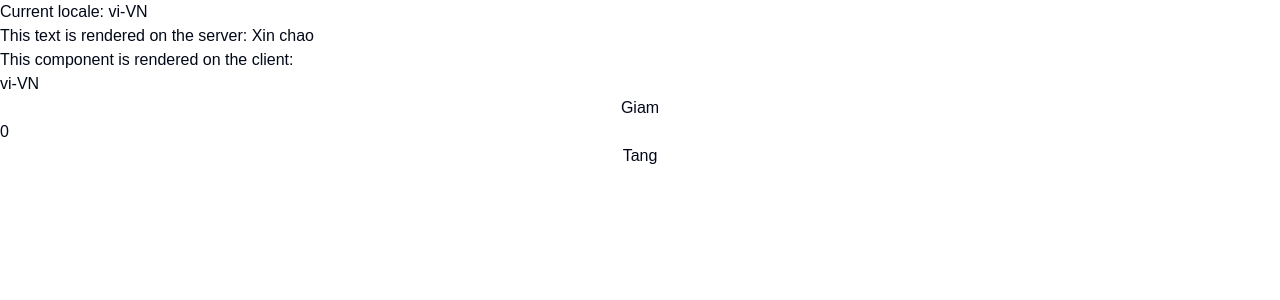
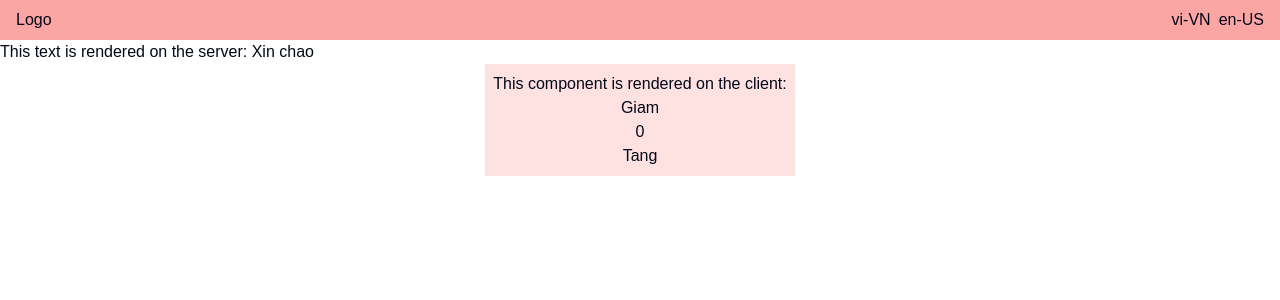
Before and after one commit to namthai-dev/LiveBotStore, a Next.js app: page /vi-VN/test in a window 1280 px wide. Shown: the top 300 px of the page. Built offline with nearby package versions, Linux system fonts and the light colour scheme.

Commit message:
fix: fix lib issues

```diff
--- a/app/[lang]/test/components/counter-component.tsx
+++ b/app/[lang]/test/components/counter.tsx
@@ -1,23 +1,19 @@
 'use client';
 
 import { useState } from 'react';
-import Link from 'next/link';
-import { useSwitchLocaleHref } from '@/hooks/use-switch-locale';
 
 import type { getDictionary } from '@/features/internationalization/get-dictionaries';
 
-export function CounterComponent({
+export function Counter({
   dictionary,
 }: {
   dictionary: Awaited<ReturnType<typeof getDictionary>>['counter'];
 }) {
   const [count, setCount] = useState(0);
-  const getSwitchLocaleHref = useSwitchLocaleHref()
 
   return (
-    <div className='flex flex-col'>
+    <div className='flex flex-col items-center bg-red-100 w-fit m-auto p-2'>
       This component is rendered on the client:
-      <Link href={getSwitchLocaleHref("vi-VN")}>vi-VN</Link>
       <button onClick={() => setCount(n => n - 1)}>
         {dictionary.decrement}
       </button>
--- /dev/null
+++ b/app/[lang]/test/components/header.tsx
@@ -0,0 +1,20 @@
+'use client'
+
+import React from 'react'
+import Link from 'next/link';
+
+import { useSwitchLocaleHref } from '@/hooks/use-switch-locale';
+
+export default function Header() {
+    const getSwitchLocaleHref = useSwitchLocaleHref()
+
+    return (
+        <div className='h-10 bg-red-300 flex justify-between items-center px-4'>
+            <p>Logo</p>
+            <ul className='flex gap-2'>
+                <Link href={getSwitchLocaleHref("vi-VN")}>vi-VN</Link>
+                <Link href={getSwitchLocaleHref("en-US")}>en-US</Link>
+            </ul>
+        </div>
+    )
+}
--- a/app/[lang]/test/page.tsx
+++ b/app/[lang]/test/page.tsx
@@ -1,7 +1,8 @@
 import { getDictionary } from '@/features/internationalization/get-dictionaries';
 import { Locale } from '@/features/internationalization/i18n-config';
 
-import { CounterComponent } from './components/counter-component';
+import Header from './components/header';
+import { Counter } from './components/counter';
 
 export default async function IndexPage(
     props: {
@@ -17,10 +18,10 @@ export default async function IndexPage(
     const dictionary = await getDictionary(lang);
 
     return (
-        <div>
-            <p>Current locale: {lang}</p>
+        <div className='w-full h-full'>
+            <Header />
             <p>This text is rendered on the server: {dictionary.landing.welcome}</p>
-            <CounterComponent dictionary={dictionary.counter} />
+            <Counter dictionary={dictionary.counter} />
         </div>
     );
 }
```
Also changed, not shown: package.json (+6 -1 lines), playwright.config.ts (+4 -4 lines), vitest.config.mts, 1 other file (tests, documents, lock files or other folders).
